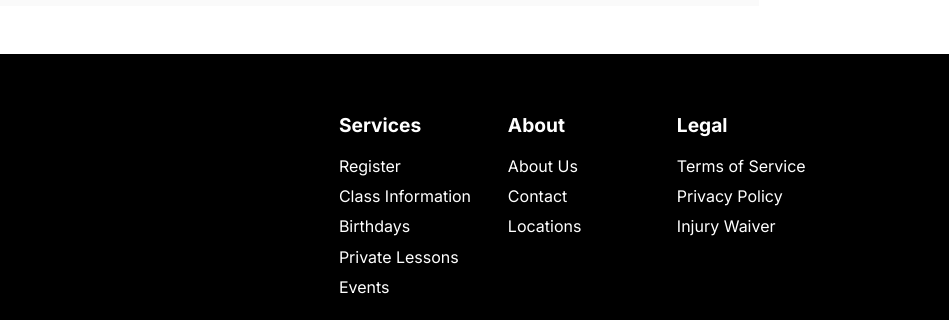
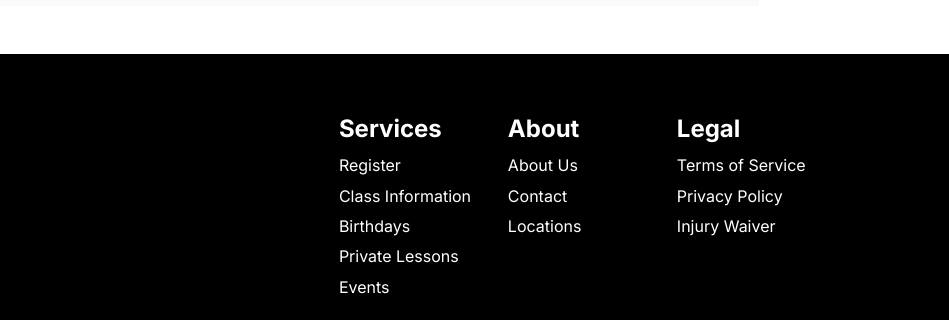
Before and after one commit to kyleskarate/kyleskarate.github.io, a plain HTML site: page index.html in a window 1280 px wide. Shown: the part 1828-2148 px from the top of the page, 331-1280 px from the left. Drawn offline with Linux system fonts and the light colour scheme.

Commit message:
Update index.html

```diff
--- a/index.html
+++ b/index.html
@@ -178,7 +178,7 @@ footer{background:#000;color:#fff;padding:3.5rem 1rem;margin-top:3rem;}
     </div>
     <div class="footer-columns">
       <div class="footer-column">
-        <h3>Services</h3>
+        <h2>Services</h2>
         <a href="register.html">Register</a>
         <a href="classes.html">Class Information</a>
         <a href="birthdays.html">Birthdays</a>
@@ -186,13 +186,13 @@ footer{background:#000;color:#fff;padding:3.5rem 1rem;margin-top:3rem;}
         <a href="events.html">Events</a>
       </div>
       <div class="footer-column">
-        <h3>About</h3>
+        <h2>About</h2>
         <a href="about.html">About Us</a>
         <a href="contact.html">Contact</a>
         <a href="locations.html">Locations</a>
       </div>
       <div class="footer-column">
-        <h3>Legal</h3>
+        <h2>Legal</h2>
         <a href="terms.html">Terms of Service</a>
         <a href="privacy.html">Privacy Policy</a>
         <a href="waiver.html">Injury Waiver</a>
```
